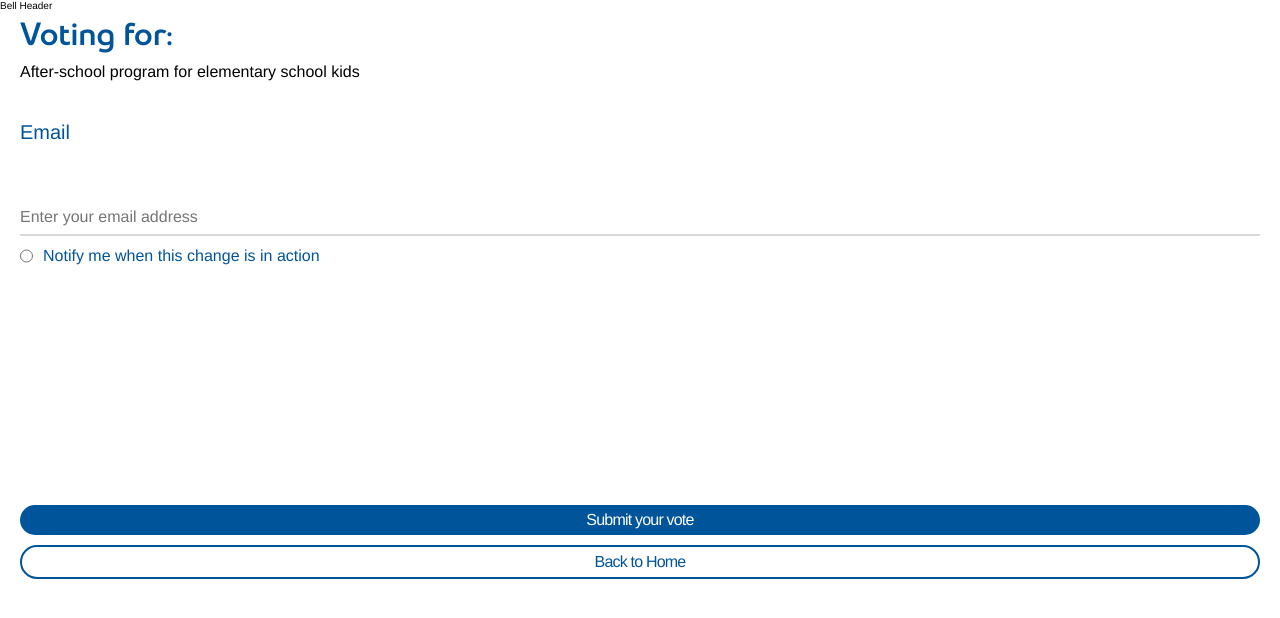
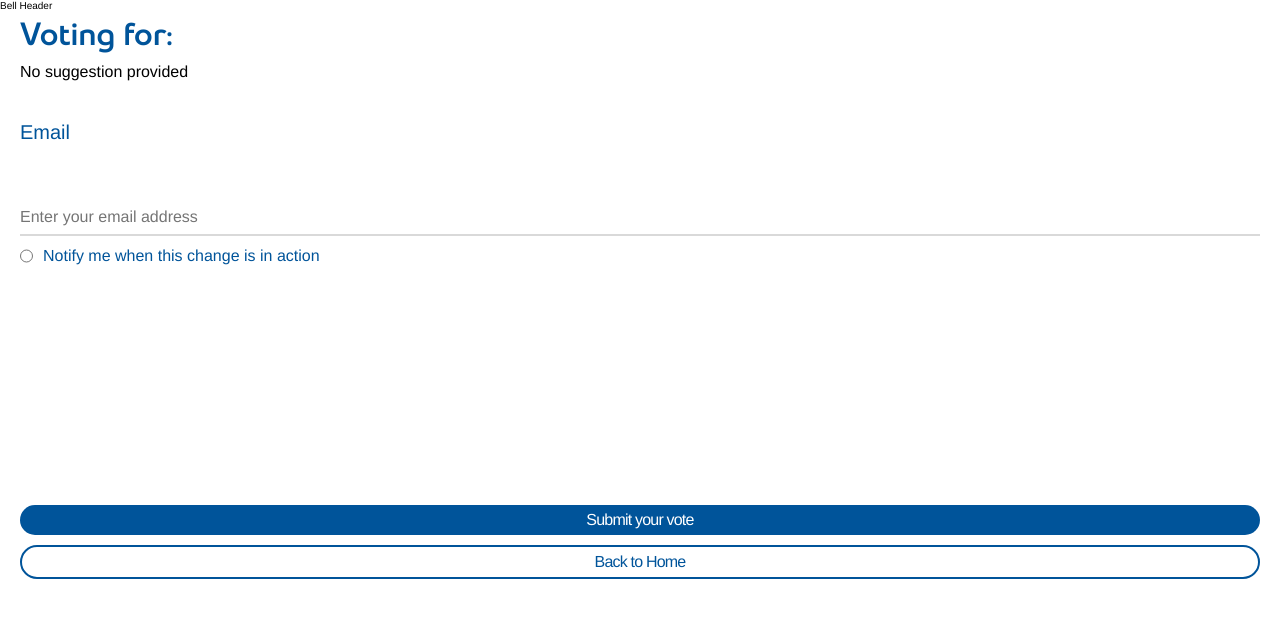
Before and after one commit to mariavinaq/BELLas-client, a React (Vite) app: page /vote in a window 1280 px wide. Shown: the top 618 px of the page. Built offline with nearby package versions, Linux system fonts and the light colour scheme.

Commit message:
Display voted suggestion from the previous page

```diff
--- a/src/components/SuggestionForm/SuggestionForm.jsx
+++ b/src/components/SuggestionForm/SuggestionForm.jsx
@@ -1,28 +1,33 @@
+import { useNavigate, useLocation } from 'react-router-dom';
 import './SuggestionForm.scss';
-import { useNavigate } from 'react-router-dom';
 
 function SuggestionForm() {
     const navigate = useNavigate();
+    const location = useLocation();
+    const suggestion = location.state?.suggestion;
+
     const handleHomeClick = () => {
-        navigate('/')
+        navigate('/');
+    };
 
+    const handleSuggestionClick = () => {
+
+        navigate('/submitsuggestion');
     };
-    const handleSuggestionClick = () => {
-        navigate('/submitsuggestion')
 
-    };
     return (
         <>
             <h1 className="suggestion-form__title">Voting for:</h1>
-            <p className="suggestion-form__description">After-school program for elementary school kids</p>
+            <p className="suggestion-form__description">{suggestion?.suggestion || "No suggestion provided"}</p>
 
-            <form className="suggestion-form" action="submit">
+            <form className="suggestion-form" onSubmit={handleSuggestionClick}>
                 <label htmlFor="email" className="suggestion-form__label">Email</label>
                 <input
                     type="email"
                     id="email"
                     className="suggestion-form__input"
                     placeholder="Enter your email address"
+                    required
                 />
 
                 <div className="suggestion-form__notify">
@@ -36,11 +41,11 @@ function SuggestionForm() {
                 </div>
 
                 <div className="suggestion-form__buttons">
-                    <button type="submit" className="suggestion-form__button suggestion-form__button--submit" onClick={ handleSuggestionClick}>Submit your vote</button>
-                    <button type="button" className="suggestion-form__button suggestion-form__button--back" onClick={handleHomeClick}>Back to Home</button >
+                    <button type="submit" className="suggestion-form__button suggestion-form__button--submit">Submit your vote</button>
+                    <button type="button" className="suggestion-form__button suggestion-form__button--back" onClick={handleHomeClick}>Back to Home</button>
                 </div>
             </form>
-         </>
+        </>
     );
 }
 
--- a/src/components/SuggestionOption/SuggestionOption.jsx
+++ b/src/components/SuggestionOption/SuggestionOption.jsx
@@ -6,7 +6,7 @@ import './SuggestionOption.scss'
 function SuggestionOption({ suggestion }) {
     const navigate = useNavigate();
     const handleOnClick = () => {
-        navigate('/vote')
+        navigate('/vote', { state: { suggestion } });
     };
 
     return (
```
